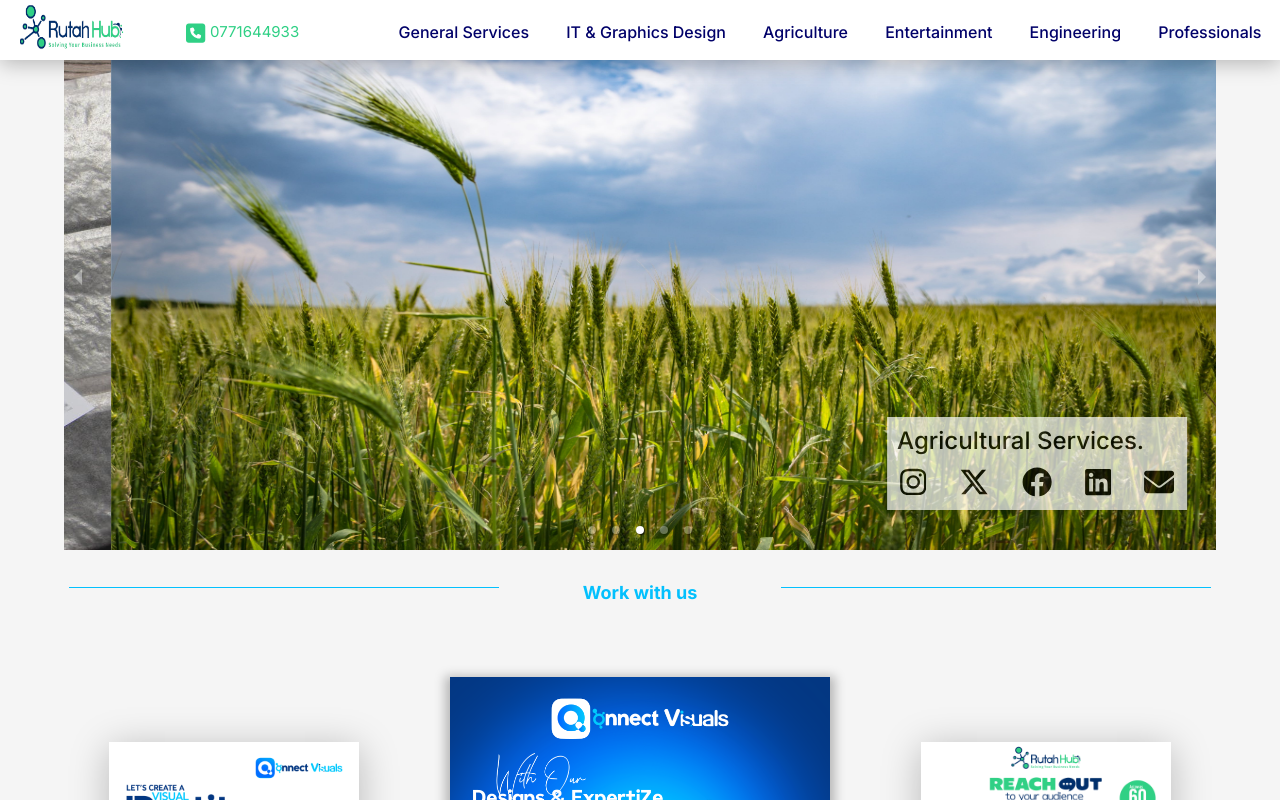
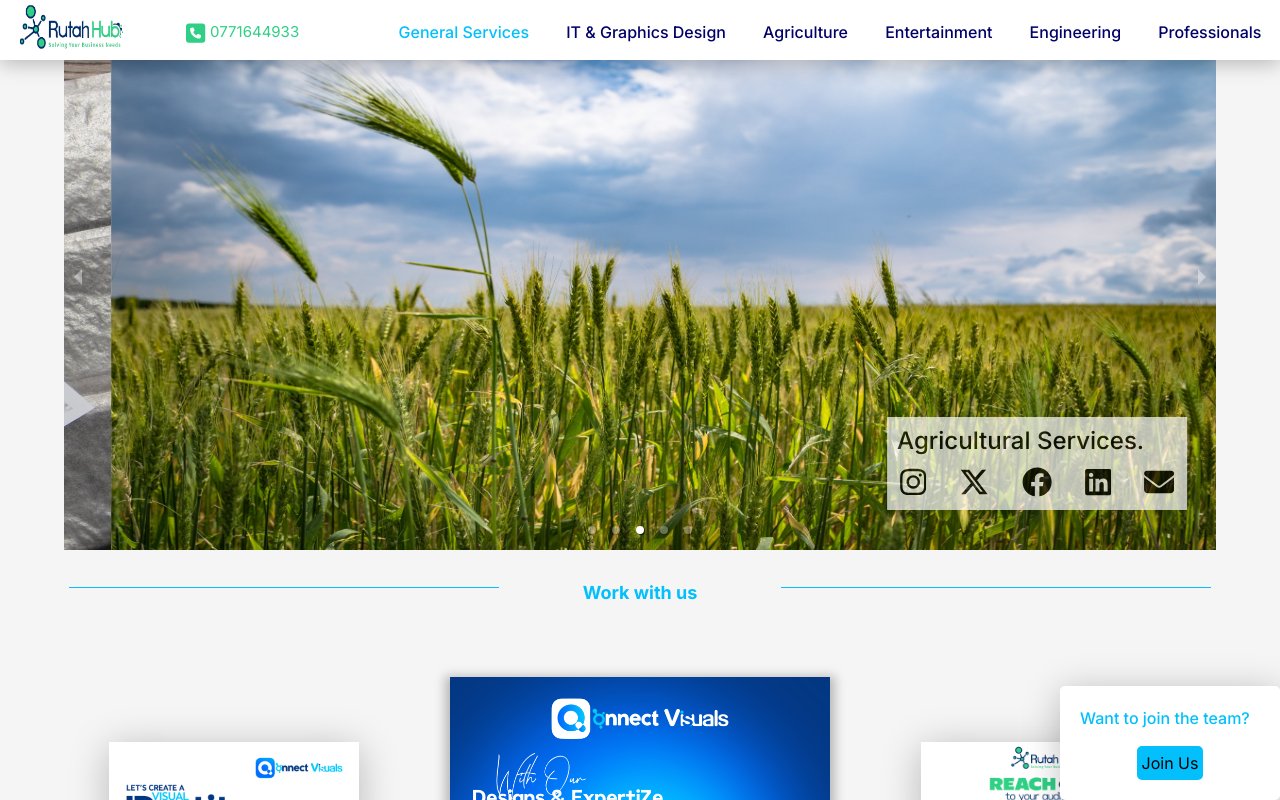
Before and after one commit to Keith-Ocitti/rutah, a Next.js app: page /Qonnect in a window 1280 px wide. Shown: the top 800 px of the page. Built offline with nearby package versions, Linux system fonts and the light colour scheme.

Commit message:
join us update

```diff
--- a/src/app/components/centerHeader.js
+++ b/src/app/components/centerHeader.js
@@ -1,10 +1,19 @@
 import "../styles/main.css";
 
-const CenterHeader = ({ heading }) => {
+const CenterHeader = ({ heading, join }) => {
   return (
     <div className="headline-bar">
       <div className="div1"></div>
       <p>{heading}</p>
+      {join ? (
+        <button className="prof-join">
+          <a href="https://forms.gle/SSvnFH7kv3MVv8WK6" target="_blank">
+            Join Us
+          </a>
+        </button>
+      ) : (
+        ""
+      )}
       <div className="div2"></div>
     </div>
   );
--- a/src/app/components/header.js
+++ b/src/app/components/header.js
@@ -15,6 +15,14 @@ import { useRouter } from "next/navigation";
 const Header = () => {
   const router = useRouter();
   const [toggleSideBar, setToggleSlideBar] = useState(false);
+  const [activeLink, setActiveLink] = useState({
+    genServ: true,
+    grapServ: false,
+    agriServ: false,
+    entServ: false,
+    engServ: false,
+    profServ: false,
+  });
   const toggle = () => {
     setToggleSlideBar((prev) => !prev);
   };
@@ -23,9 +31,16 @@ const Header = () => {
     router.push(`${destination}`);
     setToggleSlideBar((prev) => !prev);
   };
-  const styles = {
-    backgroundColor: "red",
+
+  const linkObj = {
+    genServ: false,
+    grapServ: false,
+    agriServ: false,
+    entServ: false,
+    engServ: false,
+    profServ: false,
   };
+
   return (
     <div className="header-container">
       <div className="logo-holder">
@@ -56,15 +71,69 @@ const Header = () => {
             <p
               onClick={() => {
                 router.push("/");
+                setActiveLink((prev) => {
+                  return { ...linkObj, genServ: true };
+                });
               }}
+              className={activeLink.genServ ? "active" : ""}
             >
               General Services
             </p>
-            <p onClick={() => router.push("/Qonnect")}>IT & Graphics Design</p>
-            <p onClick={() => router.push("/agriculture")}>Agriculture</p>
-            <p onClick={() => router.push("/entertainment")}>Entertainment</p>
-            <p onClick={() => router.push("/engineering")}>Engineering</p>
-            <p onClick={() => router.push("/Professionals")}>Professionals</p>
+            <p
+              onClick={() => {
+                router.push("/Qonnect");
+                setActiveLink((prev) => {
+                  return { ...linkObj, grapServ: true };
+                });
+              }}
+              className={activeLink.grapServ ? "active" : ""}
+            >
+              IT & Graphics Design
+            </p>
+            <p
+              onClick={() => {
+                router.push("/agriculture");
+                setActiveLink((prev) => {
+                  return { ...linkObj, agriServ: true };
+                });
+              }}
+              className={activeLink.agriServ ? "active" : ""}
+            >
+              Agriculture
+            </p>
+            <p
+              onClick={() => {
+                router.push("/entertainment");
+                setActiveLink((prev) => {
+                  return { ...linkObj, entServ: true };
+                });
+              }}
+              className={activeLink.entServ ? "active" : ""}
+            >
+              Entertainment
+            </p>
+            <p
+              onClick={() => {
+                router.push("/engineering");
+                setActiveLink((prev) => {
+                  return { ...linkObj, engServ: true };
+                });
+              }}
+              className={activeLink.engServ ? "active" : ""}
+            >
+              Engineering
+            </p>
+            <p
+              onClick={() => {
+                router.push("/Professionals");
+                setActiveLink((prev) => {
+                  return { ...linkObj, profServ: true };
+                });
+              }}
+              className={activeLink.profServ ? "active" : ""}
+            >
+              Professionals
+            </p>
           </div>
         </div>
       </div>
@@ -77,6 +146,11 @@ const Header = () => {
             <li onClick={() => Go("/entertainment")}>Entertainment</li>
             <li onClick={() => Go("/engineering")}>Engineering</li>
             <li onClick={() => Go("/Professionals")}>Professionals</li>
+            <li>
+              <a href="https://forms.gle/SSvnFH7kv3MVv8WK6" target="_blank">
+                Join Us
+              </a>
+            </li>
           </ul>
         </div>
       ) : (
--- a/src/app/screens/Agriculture.js
+++ b/src/app/screens/Agriculture.js
@@ -487,6 +487,12 @@ const Agriculture = () => {
           </div>
         </div>
       </div>
+      <div className="join-us">
+        <p>Want to join the team?</p>
+        <a href="https://forms.gle/SSvnFH7kv3MVv8WK6" target="_blank">
+          <button className="join-us-btn"> Join Us</button>
+        </a>
+      </div>
       <Footer />
     </>
   );
--- a/src/app/screens/Engineering.js
+++ b/src/app/screens/Engineering.js
@@ -358,6 +358,12 @@ const Engineering = () => {
           </div>
         </div>
       </div>
+      <div className="join-us">
+        <p>Want to join the team?</p>
+        <a href="https://forms.gle/SSvnFH7kv3MVv8WK6" target="_blank">
+          <button className="join-us-btn"> Join Us</button>
+        </a>
+      </div>
       <Footer />
     </>
   );
--- a/src/app/screens/Entertainment.js
+++ b/src/app/screens/Entertainment.js
@@ -150,6 +150,12 @@ const Entertainment = () => {
           </div>
         </div>
       </div>
+      <div className="join-us">
+        <p>Want to join the team?</p>
+        <a href="https://forms.gle/SSvnFH7kv3MVv8WK6" target="_blank">
+          <button className="join-us-btn"> Join Us</button>
+        </a>
+      </div>
       <Footer />
     </>
   );
--- a/src/app/screens/GeneralServices.js
+++ b/src/app/screens/GeneralServices.js
@@ -419,6 +419,12 @@ const GeneralServices = () => {
           </div>
         </div>
       </div>
+      <div className="join-us">
+        <p>Want to join the team?</p>
+        <a href="https://forms.gle/SSvnFH7kv3MVv8WK6" target="_blank">
+          <button className="join-us-btn"> Join Us</button>
+        </a>
+      </div>
       <Footer />
     </div>
   );
--- a/src/app/screens/QonectVisuals.js
+++ b/src/app/screens/QonectVisuals.js
@@ -107,6 +107,12 @@ const QonectVisuals = () => {
           </div>
         </div>
       </div>
+      <div className="join-us">
+        <p>Want to join the team?</p>
+        <a href="https://forms.gle/SSvnFH7kv3MVv8WK6" target="_blank">
+          <button className="join-us-btn"> Join Us</button>
+        </a>
+      </div>
       <Footer />
     </>
   );
--- a/src/app/styles/main.css
+++ b/src/app/styles/main.css
@@ -66,7 +66,7 @@ body {
   margin-bottom: 10px;
   background-color: #03c0fd;
   padding: 5px;
-  width: 100%;
+  width: 98%;
   margin-left: auto;
   margin-right: auto;
   padding-top: 15px;
@@ -303,7 +303,18 @@ body {
 .person-info > h4 {
   padding-top: 5px;
 }
-
+.join-us {
+  display: none;
+}
+.prof-join {
+  display: block;
+  background-color: #03c0fd;
+  border: 1px white solid;
+  border-radius: 3px;
+  padding-left: 5px;
+  padding-right: 5px;
+  margin-bottom: 7px;
+}
 @media screen and (min-width: 1024px) {
   .person-card {
     width: 230px;
@@ -360,6 +371,9 @@ body {
   .desk-nav-list > p:hover {
     color: #03c0fd;
     cursor: pointer;
+  }
+  .active {
+    color: #03c0fd;
   }
 
   .headline-bar {
@@ -507,6 +521,37 @@ body {
     color: #03c0fd;
     font-weight: bold;
   }
+  .join-us {
+    display: block;
+    width: 220px;
+    background-color: white;
+    padding: 20px;
+    position: fixed;
+    bottom: 0;
+    right: 0;
+    border-radius: 5px;
+    box-shadow: 0px 6px 36px 0px rgba(0, 0, 0, 0.25);
+  }
+  .join-us > p {
+    font-weight: 500;
+    color: #03c0fd;
+  }
+  .join-us-btn {
+    border: 2px #03c0fd solid;
+    padding: 3px;
+    background-color: #03c0fd;
+    margin-left: auto;
+    margin-right: auto;
+    display: block;
+    border-radius: 5px;
+  }
+  .join-us-btn:hover {
+    background-color: white;
+    color: #03c0fd;
+  }
+  .prof-join {
+    display: none;
+  }
 
   .footer {
     width: 90%;
```
Also changed, not shown: src/app/screens/Professionals.js (+7 -1 lines).
